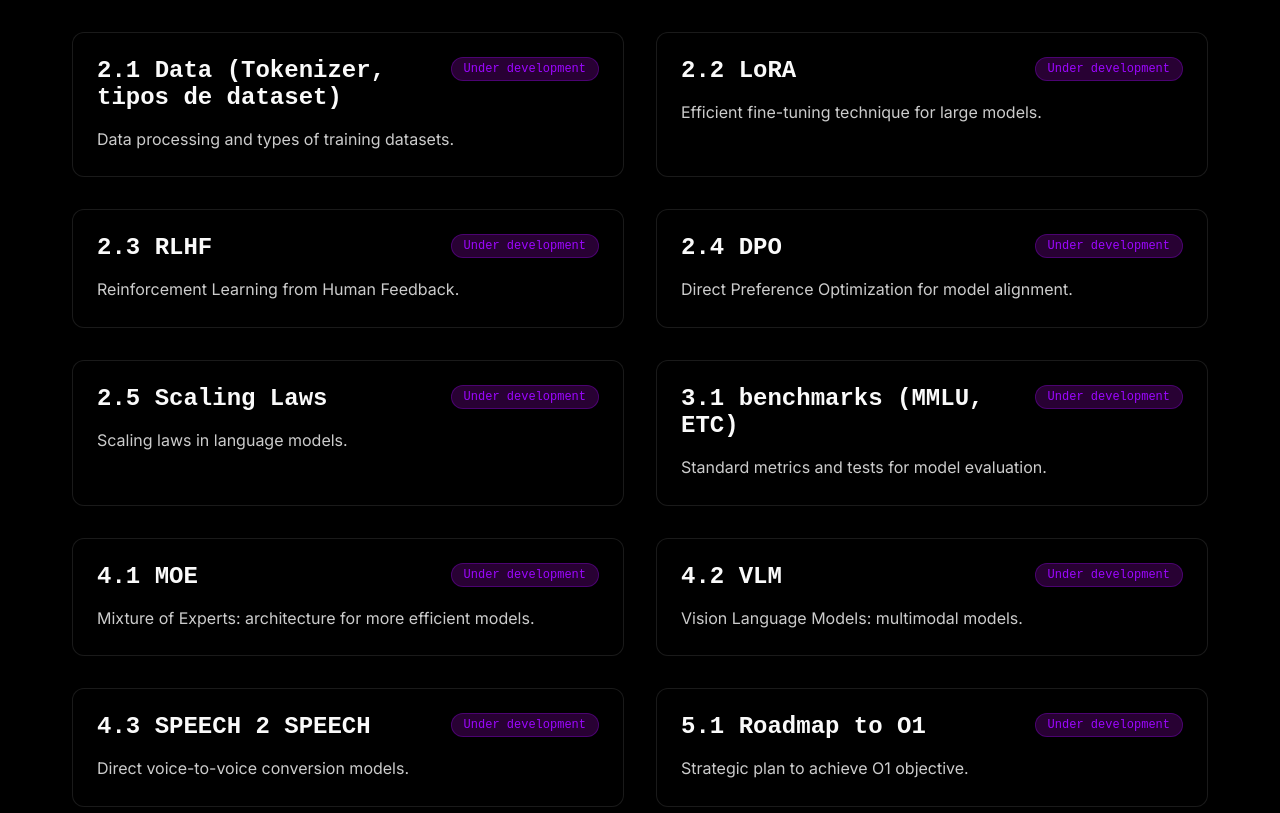
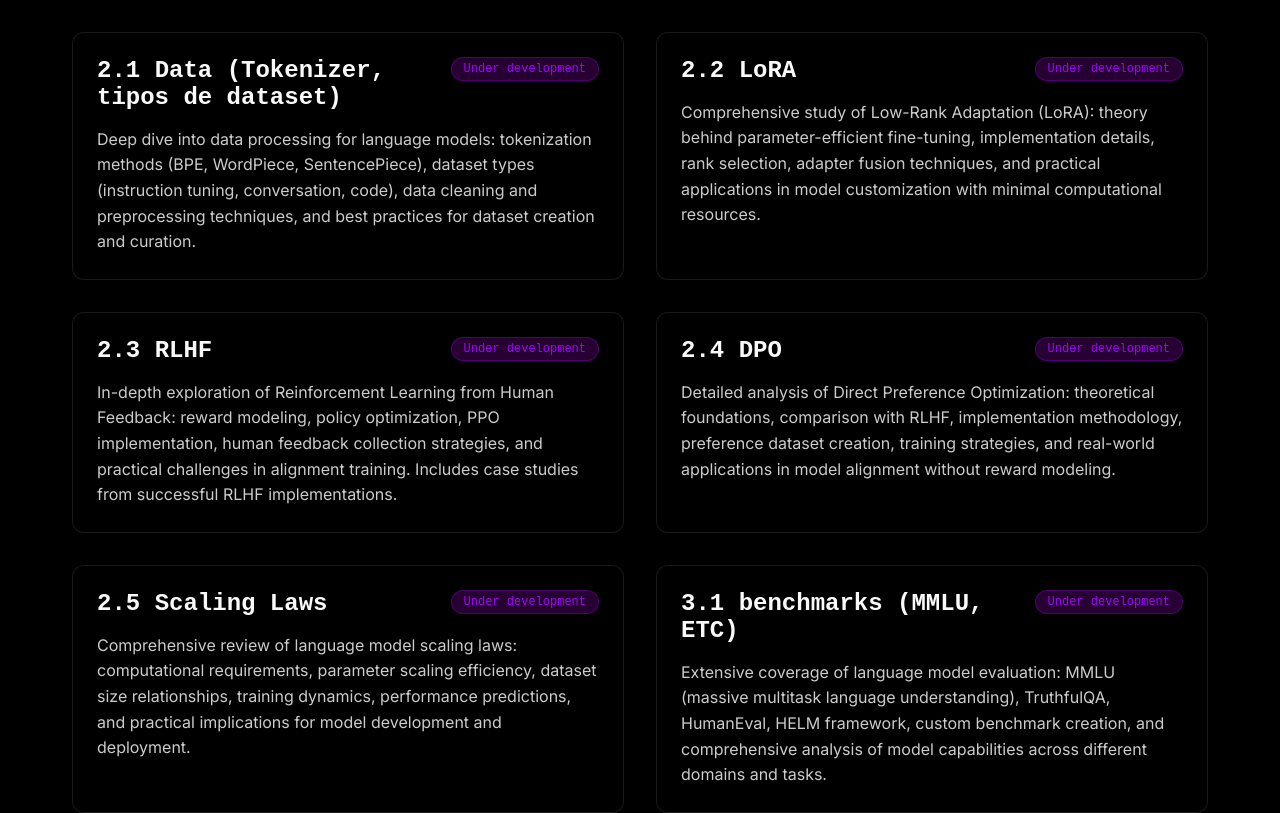
Before and after one commit to NONHUMAN-SITE/nonhuman-web, a Next.js app: page /research/wiki/MIND in a window 1280 px wide. Shown: the part 1289-2102 px from the top of the page. Built offline with nearby package versions, Linux system fonts and the light colour scheme.

Commit message:
MIND project descriptions fixed

```diff
--- a/src/app/components/Footer.tsx
+++ b/src/app/components/Footer.tsx
@@ -18,10 +18,10 @@ export default function Footer() {
         <a href="https://linkedin.com/company/nonhuman" target="_blank" rel="noopener noreferrer">
           <FaLinkedin className="social-icon" />
         </a>
-        <a href="https://github.com/nonhuman" target="_blank" rel="noopener noreferrer">
+        <a href="https://github.com/NONHUMAN-SITE" target="_blank" rel="noopener noreferrer">
           <FaGithub className="social-icon" />
         </a>
-        <a href="https://huggingface.co/nonhuman" target="_blank" rel="noopener noreferrer">
+        <a href="https://huggingface.co/NONHUMAN-RESEARCH" target="_blank" rel="noopener noreferrer">
           <SiHuggingface className="social-icon" />
         </a>
       </div>
--- a/src/app/globals.css
+++ b/src/app/globals.css
@@ -2,7 +2,7 @@
   --primary-color: #fafafa;
   --background-color: #0a0a0a;
   --text-color: #ffffff;
-  --accent-color: #ff7b00;
+  --accent-color: #10b981;
   --grid-color: rgba(240, 240, 236, 0.1);
 }
 
--- a/src/app/research/wiki/MIND/page.tsx
+++ b/src/app/research/wiki/MIND/page.tsx
@@ -37,36 +37,36 @@ export default function MINDPage() {
           id: '2.1',
           name: 'Data (Tokenizer, tipos de dataset)',
           description: language === 'en'
-            ? "Data processing and types of training datasets."
-            : "Procesamiento de datos y tipos de datasets para entrenamiento."
+            ? "Deep dive into data processing for language models: tokenization methods (BPE, WordPiece, SentencePiece), dataset types (instruction tuning, conversation, code), data cleaning and preprocessing techniques, and best practices for dataset creation and curation."
+            : "Análisis profundo del procesamiento de datos para modelos de lenguaje: métodos de tokenización (BPE, WordPiece, SentencePiece), tipos de datasets (instruction tuning, conversación, código), técnicas de limpieza y preprocesamiento, y mejores prácticas para la creación y curación de datasets."
         },
         {
           id: '2.2',
           name: 'LoRA',
           description: language === 'en'
-            ? "Efficient fine-tuning technique for large models."
-            : "Técnica de fine-tuning eficiente para modelos grandes."
+            ? "Comprehensive study of Low-Rank Adaptation (LoRA): theory behind parameter-efficient fine-tuning, implementation details, rank selection, adapter fusion techniques, and practical applications in model customization with minimal computational resources."
+            : "Estudio completo de Low-Rank Adaptation (LoRA): teoría detrás del fine-tuning eficiente en parámetros, detalles de implementación, selección de rango, técnicas de fusión de adaptadores y aplicaciones prácticas en la personalización de modelos con recursos computacionales mínimos."
         },
         {
           id: '2.3',
           name: 'RLHF',
           description: language === 'en'
-            ? "Reinforcement Learning from Human Feedback."
-            : "Aprendizaje por refuerzo con feedback humano."
+            ? "In-depth exploration of Reinforcement Learning from Human Feedback: reward modeling, policy optimization, PPO implementation, human feedback collection strategies, and practical challenges in alignment training. Includes case studies from successful RLHF implementations."
+            : "Exploración detallada del Aprendizaje por Refuerzo con Feedback Humano: modelado de recompensas, optimización de políticas, implementación de PPO, estrategias de recolección de feedback humano y desafíos prácticos en el entrenamiento de alineación. Incluye casos de estudio de implementaciones exitosas de RLHF."
         },
         {
           id: '2.4',
           name: 'DPO',
           description: language === 'en'
-            ? "Direct Preference Optimization for model alignment."
-            : "Direct Preference Optimization para alineación de modelos."
+            ? "Detailed analysis of Direct Preference Optimization: theoretical foundations, comparison with RLHF, implementation methodology, preference dataset creation, training strategies, and real-world applications in model alignment without reward modeling."
+            : "Análisis detallado de Direct Preference Optimization: fundamentos teóricos, comparación con RLHF, metodología de implementación, creación de datasets de preferencias, estrategias de entrenamiento y aplicaciones prácticas en la alineación de modelos sin modelado de recompensas."
         },
         {
           id: '2.5',
           name: 'Scaling Laws',
           description: language === 'en'
-            ? "Scaling laws in language models."
-            : "Leyes de escalado en modelos de lenguaje."
+            ? "Comprehensive review of language model scaling laws: computational requirements, parameter scaling efficiency, dataset size relationships, training dynamics, performance predictions, and practical implications for model development and deployment."
+            : "Revisión exhaustiva de las leyes de escalado en modelos de lenguaje: requerimientos computacionales, eficiencia del escalado de parámetros, relaciones con el tamaño del dataset, dinámica de entrenamiento, predicciones de rendimiento e implicaciones prácticas para el desarrollo y despliegue de modelos."
         }
       ]
     },
@@ -78,8 +78,8 @@ export default function MINDPage() {
           id: '3.1',
           name: 'benchmarks (MMLU, ETC)',
           description: language === 'en'
-            ? "Standard metrics and tests for model evaluation."
-            : "Métricas y pruebas estándar para evaluación de modelos."
+            ? "Extensive coverage of language model evaluation: MMLU (massive multitask language understanding), TruthfulQA, HumanEval, HELM framework, custom benchmark creation, and comprehensive analysis of model capabilities across different domains and tasks."
+            : "Cobertura extensiva de la evaluación de modelos de lenguaje: MMLU (comprensión masiva multitarea), TruthfulQA, HumanEval, framework HELM, creación de benchmarks personalizados y análisis comprensivo de las capacidades del modelo en diferentes dominios y tareas."
         }
       ]
     },
@@ -91,22 +91,22 @@ export default function MINDPage() {
           id: '4.1',
           name: 'MOE',
           description: language === 'en'
-            ? "Mixture of Experts: architecture for more efficient models."
-            : "Mixture of Experts: arquitectura para modelos más eficientes."
+            ? "Deep dive into Mixture of Experts architecture: expert network design, routing mechanisms, conditional computation, training strategies, scaling considerations, and practical implementation of sparse models for improved efficiency and performance."
+            : "Análisis profundo de la arquitectura Mixture of Experts: diseño de redes expertas, mecanismos de enrutamiento, computación condicional, estrategias de entrenamiento, consideraciones de escalado e implementación práctica de modelos dispersos para mejorar la eficiencia y el rendimiento."
         },
         {
           id: '4.2',
           name: 'VLM',
           description: language === 'en'
-            ? "Vision Language Models: multimodal models."
-            : "Vision Language Models: modelos multimodales."
+            ? "Comprehensive study of Vision Language Models: multimodal architectures, vision encoders, cross-attention mechanisms, training strategies for image-text alignment, and applications in various tasks including image understanding, generation, and manipulation."
+            : "Estudio completo de Vision Language Models: arquitecturas multimodales, codificadores de visión, mecanismos de atención cruzada, estrategias de entrenamiento para alineación imagen-texto y aplicaciones en diversas tareas incluyendo comprensión, generación y manipulación de imágenes."
         },
         {
           id: '4.3',
           name: 'SPEECH 2 SPEECH',
           description: language === 'en'
-            ? "Direct voice-to-voice conversion models."
-            : "Modelos de conversión directa voz a voz."
+            ? "In-depth exploration of direct speech-to-speech models: audio processing, voice conversion techniques, prosody transfer, multilingual capabilities, real-time processing considerations, and practical applications in voice synthesis and translation."
+            : "Exploración detallada de modelos directos de voz a voz: procesamiento de audio, técnicas de conversión de voz, transferencia de prosodia, capacidades multilingües, consideraciones de procesamiento en tiempo real y aplicaciones prácticas en síntesis y traducción de voz."
         }
       ]
     },
@@ -118,8 +118,8 @@ export default function MINDPage() {
           id: '5.1',
           name: 'Roadmap to O1',
           description: language === 'en'
-            ? "Strategic plan to achieve O1 objective."
-            : "Plan estratégico para alcanzar el objetivo O1."
+            ? "Comprehensive strategic plan for achieving O1: technical requirements analysis, infrastructure planning, resource optimization, scalability considerations, implementation phases, and success metrics for reaching artificial general intelligence objectives."
+            : "Plan estratégico integral para alcanzar O1: análisis de requerimientos técnicos, planificación de infraestructura, optimización de recursos, consideraciones de escalabilidad, fases de implementación y métricas de éxito para alcanzar objetivos de inteligencia artificial general."
         }
       ]
     }
```
